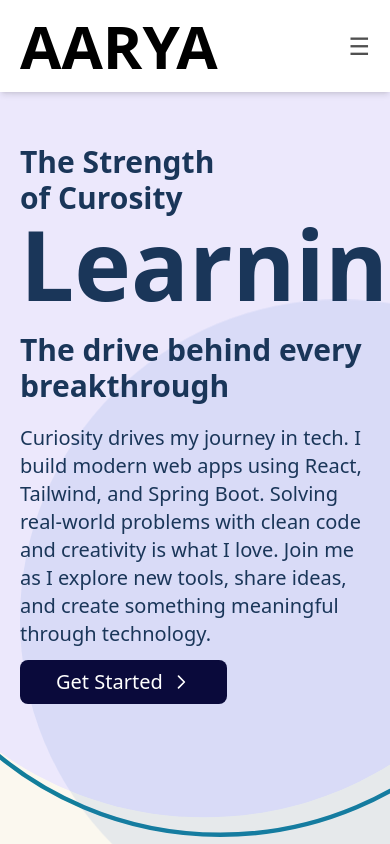
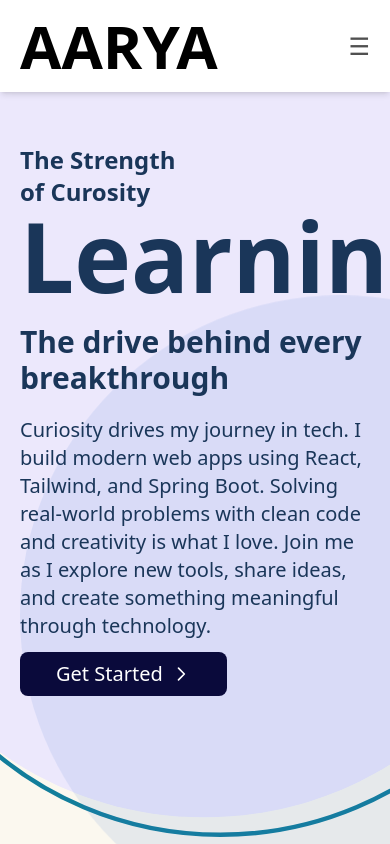
Before and after one commit to aaryae/Portfolio, a React (Vite) app: page / in a window 390 px wide. Shown: the top 844 px of the page. Built offline with nearby package versions, Linux system fonts and the light colour scheme.

Commit message:
bug:text bug fix

```diff
--- a/src/components/Hero.jsx
+++ b/src/components/Hero.jsx
@@ -56,7 +56,7 @@ export default function Hero() {
       <div className="max-w-[1500px] mx-auto mb-10 px-5 text-[#1a3659] flex flex-col md:flex-row relative z-10 ">
         <div className="md:pt-60 pt-36 flex-1 ">
           <h1
-            className="md:text-7xl text-3xl font-extrabold "
+            className="md:text-7xl text-2xl font-extrabold "
             data-aos="fade-up"
           >
             The Strength <br />
```
